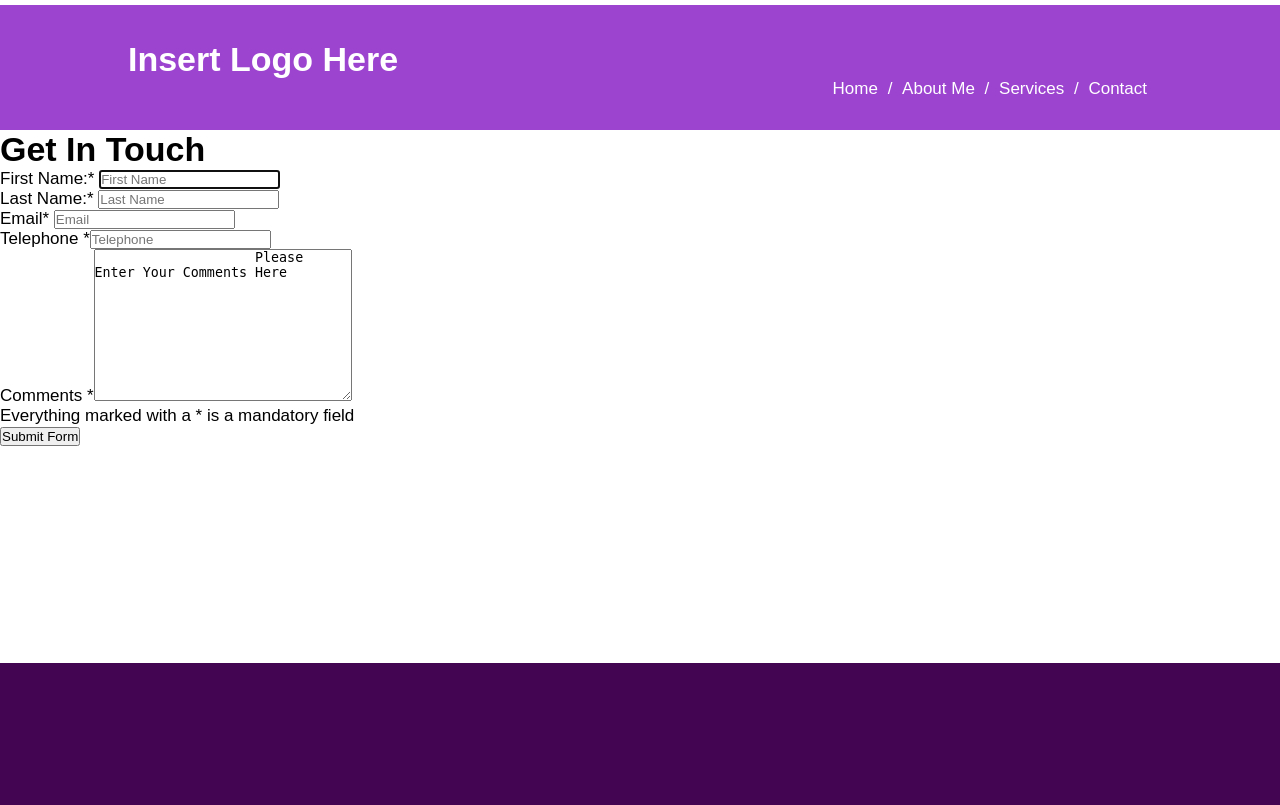
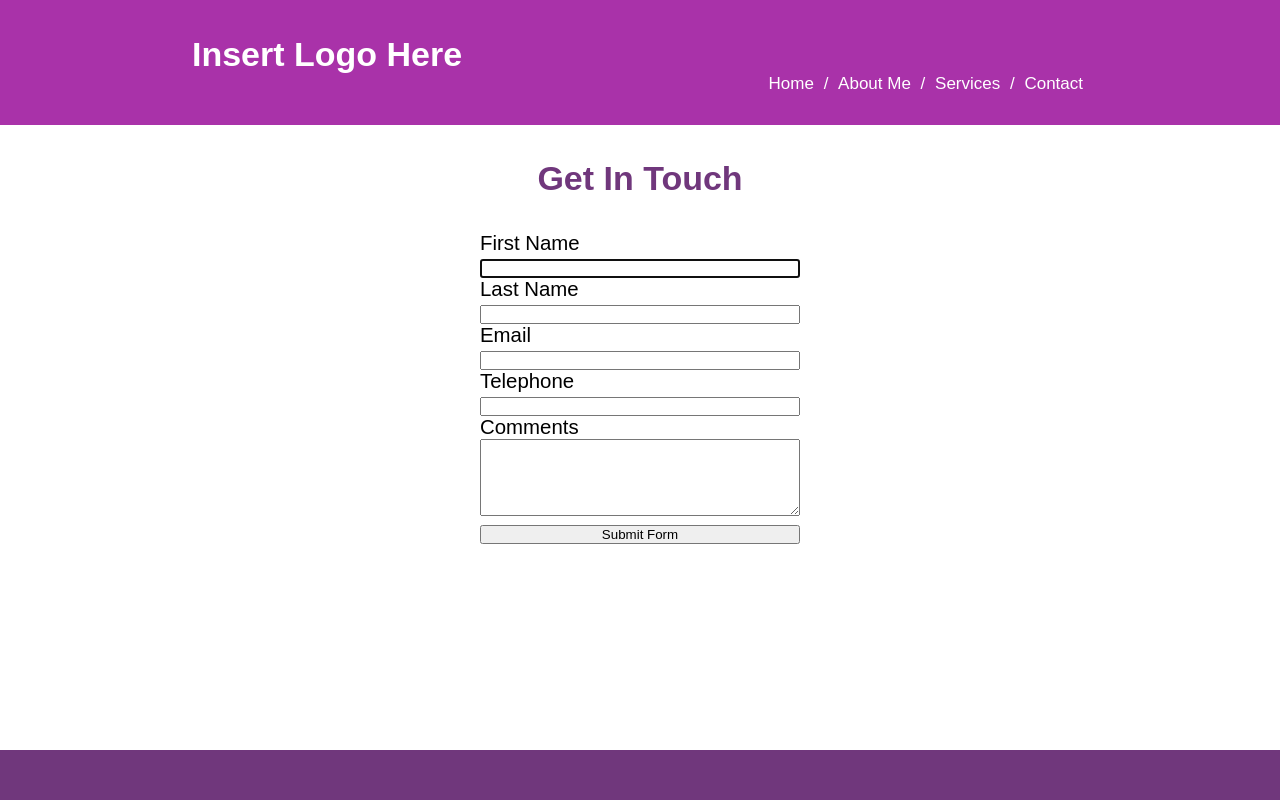
Before and after one commit to NickLiffen/sound-healing, a PHP site: page /contactpage.php in a window 1280 px wide. Run offline with PHP 8.4, Linux system fonts and the light colour scheme.

Commit message:
Partially styled Contact Page

```diff
--- a/contactpage.php
+++ b/contactpage.php
@@ -1,6 +1,6 @@
 <?php $title="Contact Page" ; include( "inc/header.php"); ?>
 
-                <h1>Get In Touch</h1>
+                <h1 id="contactwelcome">Get In Touch</h1>
 
                 <!-- This form send the data through multipart form data (Ajax Request),
                 and stores it in a database. It collects the inputted data from the user
@@ -10,40 +10,38 @@
                 <form enctype="multipart/form-data" id="myForm" method="post"
                 name="myForm" onsubmit="return false">
 
-                    <!-- First Name Feild -->
-                    <p>First Name:* <input id="firstname" name=
-                    "firstname" placeholder="First Name" type="text" autofocus> <span id=
+                    <!-- First Name Field -->
+                    <p>First Name<br><input id="firstname" name=
+                    "firstname" type="text" autofocus> <span id=
                     "errorfirstname"></span> <span class=
                     "error"></span></p>
 
-                    <!-- Last Name Feild -->
-                    <p>Last Name:* <input id="lastname" name=
-                    "lastname" placeholder="Last Name" type="text"> <span id=
+                    <!-- Last Name Field -->
+                    <p>Last Name <br><input id="lastname" name=
+                    "lastname" type="text"> <span id=
                     "errorlastname"></span> <span class=
                     "error"></span></p>
 
-                    <!-- Email Feild -->
-                    <p>Email* <input id="email" name=
-                    "email" placeholder="Email" type="email"> <span id=
+                    <!-- Email Field -->
+                    <p>Email<br><input id="email" name=
+                    "email"  type="email"> <span id=
                     "erroremail"></span> <span class=
                     "error"></span></p>
 
-                    <!-- Telephone Feild-->
-                    <p>Telephone *<input id=
-                    "telephone" name="telephone" placeholder="Telephone" type="number">
+                    <!-- Telephone Field-->
+                    <p>Telephone<br><input id=
+                    "telephone" name="telephone" >
                     <span id="errortelephone"></span> <span class=
                     "error"></span></p>
 
-                    <!-- Comments Feild-->
-                    <p>Comments *<textarea id=
-                    "telephone" name="telephone" rows="10" cols="30">
-                    Please Enter Your Comments Here</textarea>
-                    <span id="errortelephone"></span> <span class=
-                    "error"></span></p>
+                    <!-- Comments Field-->
+                    <p>Comments</p>
+                    <textarea id="Comment" rows="5"></textarea>
+                    <span id="errortelephone"></span>
+                    <span class="error"></span>
 
                     <!-- Submit Button.-->
-                    <p>Everything marked with a * is a mandatory
-                    field</p><input id="submit" name="submit" type="button"
+                    <input id="submit" name="submit" type="button"
                     value="Submit Form">
 
                   </form>
--- a/css/style.css
+++ b/css/style.css
@@ -22,7 +22,7 @@ html, body {
 .page-wrap {
   min-height: 100%;
   /* equal to footer height */
-  margin-bottom: -142px;
+  margin-bottom: -50px;
 }
 
 .page-wrap:after {
@@ -31,18 +31,19 @@ html, body {
 }
 
 .site-footer, .page-wrap:after {
-  height: 142px;
+  height: 50px;
 }
 
 .site-footer {
-  background: #430551;
+  background: #70377C;
 }
 
 header {
 	height: 125px;
-	background:#9C43D0;
+	background:#A932A9;
 	color:#FFFFFF;
 	display:block;
+  margin-bottom:2em;
 }
 
 nav {
@@ -69,10 +70,45 @@ li {
 }
 
 #headerblock {
-margin-top:5px;
 margin-right: auto;
 margin-bottom: 40px;
 margin-left: auto;
 padding-top:35px;
-width:80%;
+width:70%;
 }
+
+
+form
+{
+  margin-right:auto;
+  margin-left:auto;
+  width:75%;
+  text-align:center;
+
+}
+
+
+#contactwelcome
+{
+  text-align:center;
+  color: #70377C;
+  padding-bottom:1em;
+}
+
+#myForm
+{
+  text-align:left;
+  font-size:1.2em;
+  width:25%;
+}
+
+input
+{
+  width:100%;
+
+}
+
+#Comment
+{
+  width:100%;
+}
```
